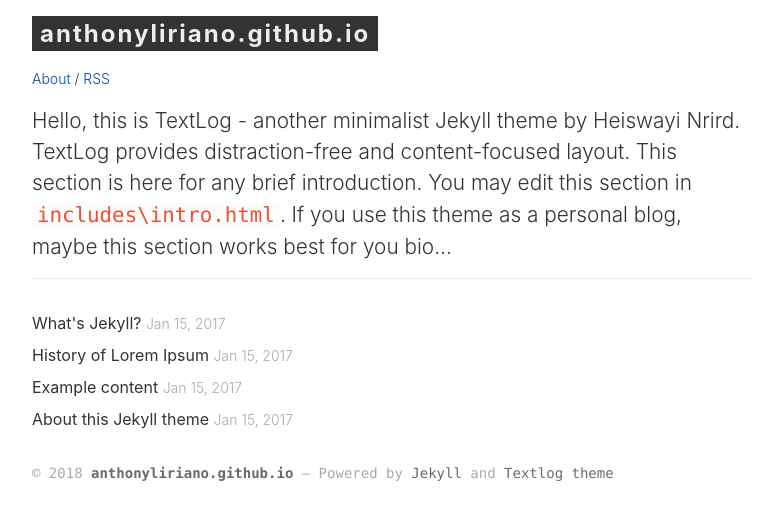
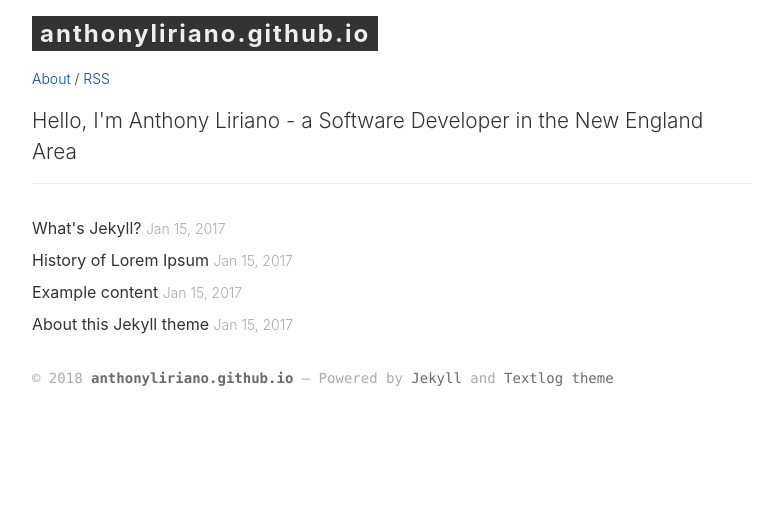
Before and after one commit to anthonyliriano/anthonyliriano.github.io, a Jekyll site: the page built from index.html, in a window 1280 px wide. Shown: the top 520 px of the page, without its empty margins (8-791 px from the left). Built offline with Jekyll 4.4.1, drawn with Linux system fonts in a browser that asks for light colours.

Commit message:
Updating intro

```diff
--- a/_includes/intro.html
+++ b/_includes/intro.html
@@ -1 +1,3 @@
-<p class="site-intro">Hello, this is TextLog - another minimalist Jekyll theme by Heiswayi Nrird. TextLog provides distraction-free and content-focused layout. This section is here for any brief introduction. You may edit this section in <code>includes\intro.html</code>. If you use this theme as a personal blog, maybe this section works best for you bio...</p>
+<p class="site-intro">
+    Hello, I'm Anthony Liriano - a Software Developer in the New England Area
+</p>
```
